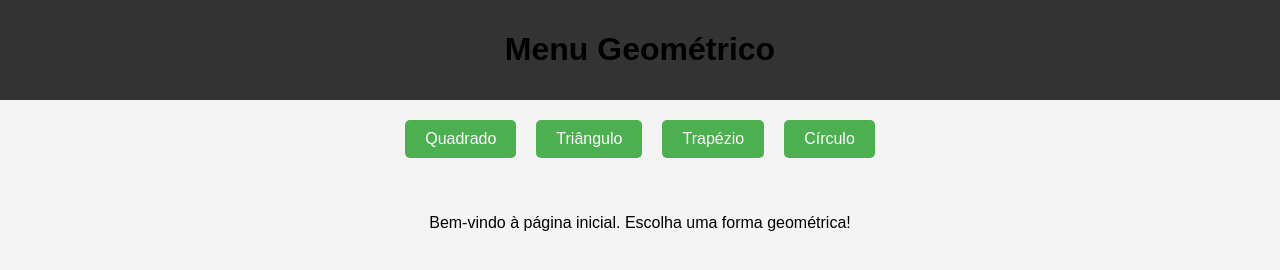
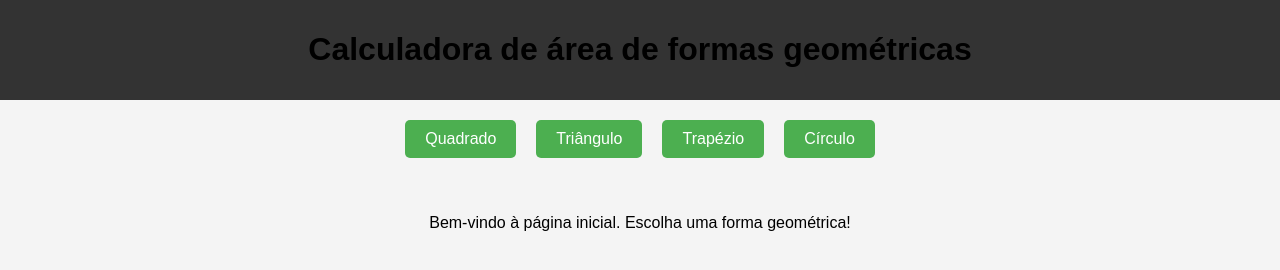
Before and after one commit to matheus-fernandes-ferreira/UC4, a plain HTML site: page html/calcularAreas.html in a window 1280 px wide. Drawn offline with Linux system fonts and the light colour scheme.

Commit message:
html calculadora de area

```diff
--- a/html/calcularAreas.html
+++ b/html/calcularAreas.html
@@ -3,7 +3,7 @@
 <head>
     <meta charset="UTF-8">
     <meta name="viewport" content="width=device-width, initial-scale=1.0">
-    <title>Menu Geométrico</title>
+    <title>Calcular area de formas geometricas</title>
     <style>
         body {
             font-family: Arial, sans-serif;
@@ -44,7 +44,7 @@
 <body>
 
     <header>
-        <h1>Menu Geométrico</h1>
+        <h1>Calculadora de área de formas geométricas</h1>
     </header>
 
     <nav>
```
